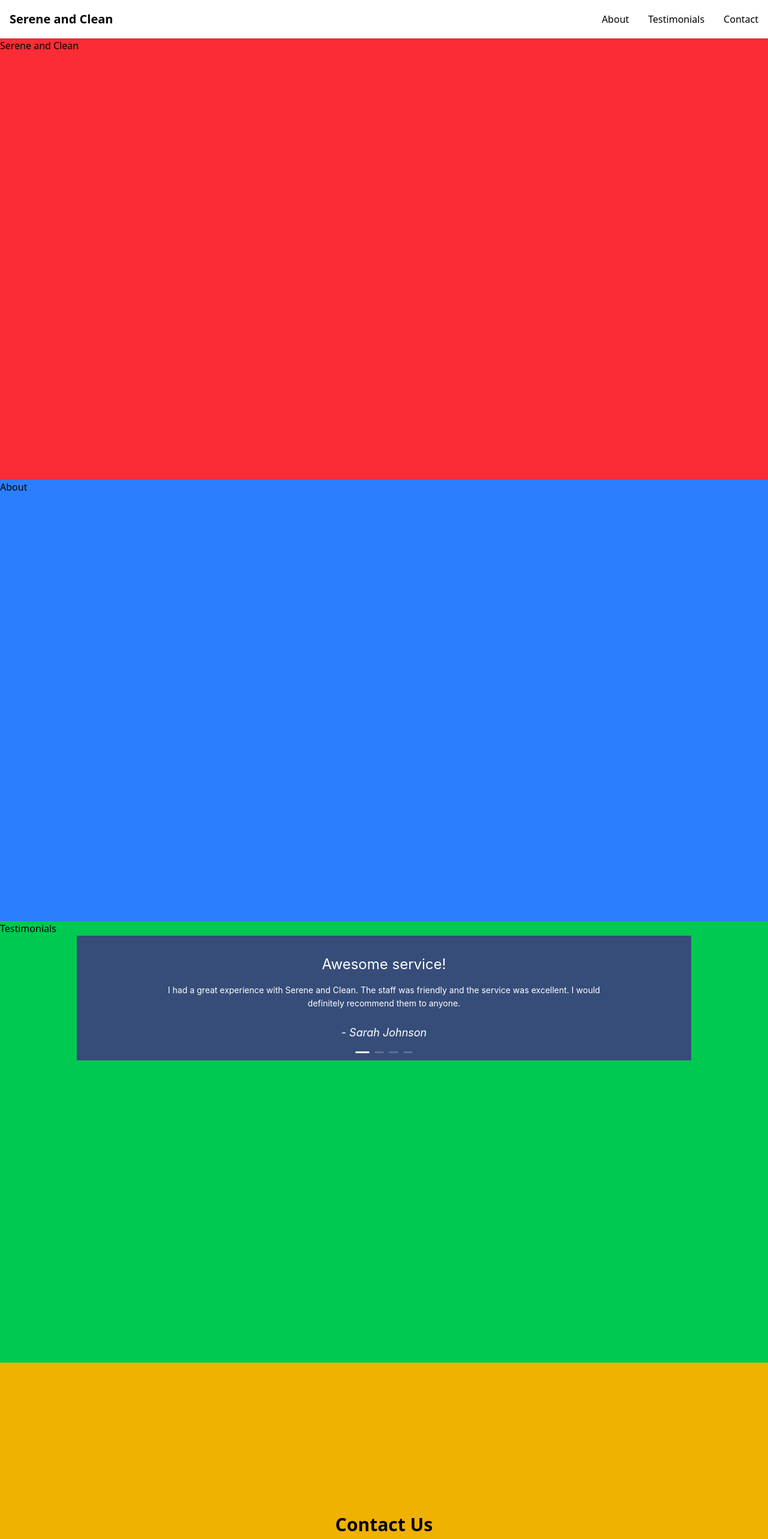
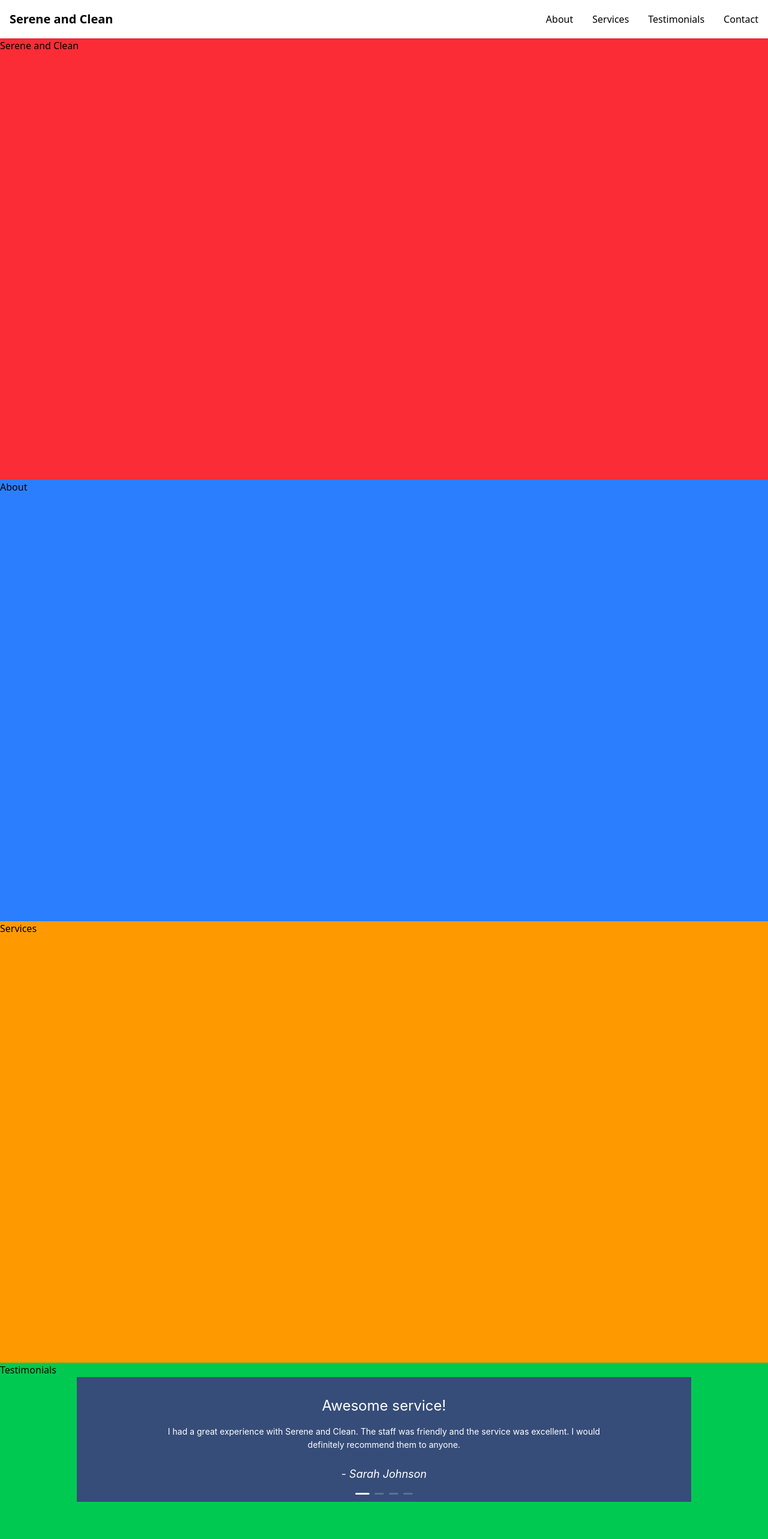
Before and after one commit to TravisAlstrand/serene_and_clean, a React (Vite) app: page / in a window 1280 px wide. Shown: the top 2566 px of the page at 60% size. Built offline with nearby package versions, Linux system fonts and the light colour scheme.

Commit message:
added Services section to lineup

```diff
--- a/src/App.jsx
+++ b/src/App.jsx
@@ -3,6 +3,7 @@ import "./App.css";
 import Header from "./components/Header";
 import Hero from "./components/Hero";
 import About from "./components/About";
+import Services from "./components/Services";
 import Testimonials from "./components/Testimonials";
 import Contact from "./components/Contact";
 import Footer from "./components/Footer";
@@ -13,6 +14,7 @@ function App() {
       <Header />
       <Hero />
       <About />
+      <Services />
       <Testimonials />
       <Contact />
       <Footer />
--- a/src/components/Header.jsx
+++ b/src/components/Header.jsx
@@ -76,6 +76,9 @@ const Header = () => {
             >
               About
             </a>
+            <a href="#services" className="hover:text-gray-600">
+              Services
+            </a>
             <a href="#testimonials" className="hover:text-gray-600">
               Testimonials
             </a>
@@ -119,6 +122,13 @@ const Header = () => {
             About
           </a>
           <a
+            href="#services"
+            className="text-xl hover:text-gray-600"
+            onClick={() => setIsMenuOpen(false)}
+          >
+            Services
+          </a>
+          <a
             href="#testimonials"
             className="text-xl hover:text-gray-600"
             onClick={() => setIsMenuOpen(false)}
--- /dev/null
+++ b/src/components/Services.jsx
@@ -0,0 +1,13 @@
+const Services = () => {
+  return (
+    <section
+      id="services"
+      className="h-[calc(100vh-4rem)] w-full scroll-mt-20 bg-amber-500"
+      aria-label="Services Information"
+    >
+      <h2>Services</h2>
+    </section>
+  );
+};
+
+export default Services;
```
